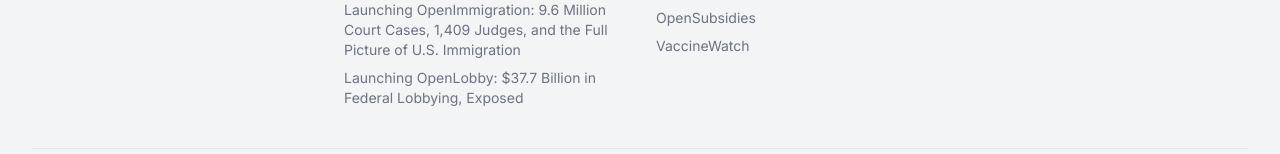
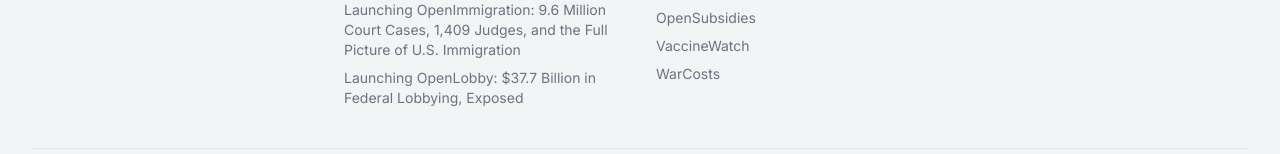
Before and after one commit to kianbob/thedataproject-site, a Next.js app: page / in a window 1280 px wide. Shown: the part 4811-4965 px from the top of the page. Built offline with nearby package versions, Linux system fonts and the light colour scheme; a web font is replaced by a local one.

Commit message:
Add WarCosts to sister sites footer

```diff
--- a/src/components/Footer.tsx
+++ b/src/components/Footer.tsx
@@ -46,6 +46,7 @@
               <a href="https://www.openspending.us" target="_blank" rel="noopener noreferrer" className="block text-gray-500 hover:text-teal-700 text-sm transition-colors">OpenSpending</a>
               <a href="https://www.opensubsidies.us" target="_blank" rel="noopener noreferrer" className="block text-gray-500 hover:text-teal-700 text-sm transition-colors">OpenSubsidies</a>
               <a href="https://www.vaccinewatch.org" target="_blank" rel="noopener noreferrer" className="block text-gray-500 hover:text-teal-700 text-sm transition-colors">VaccineWatch</a>
+              <a href="https://www.warcosts.org" target="_blank" rel="noopener noreferrer" className="block text-gray-500 hover:text-teal-700 text-sm transition-colors">WarCosts</a>
             </div>
           </div>
           <div>
```
